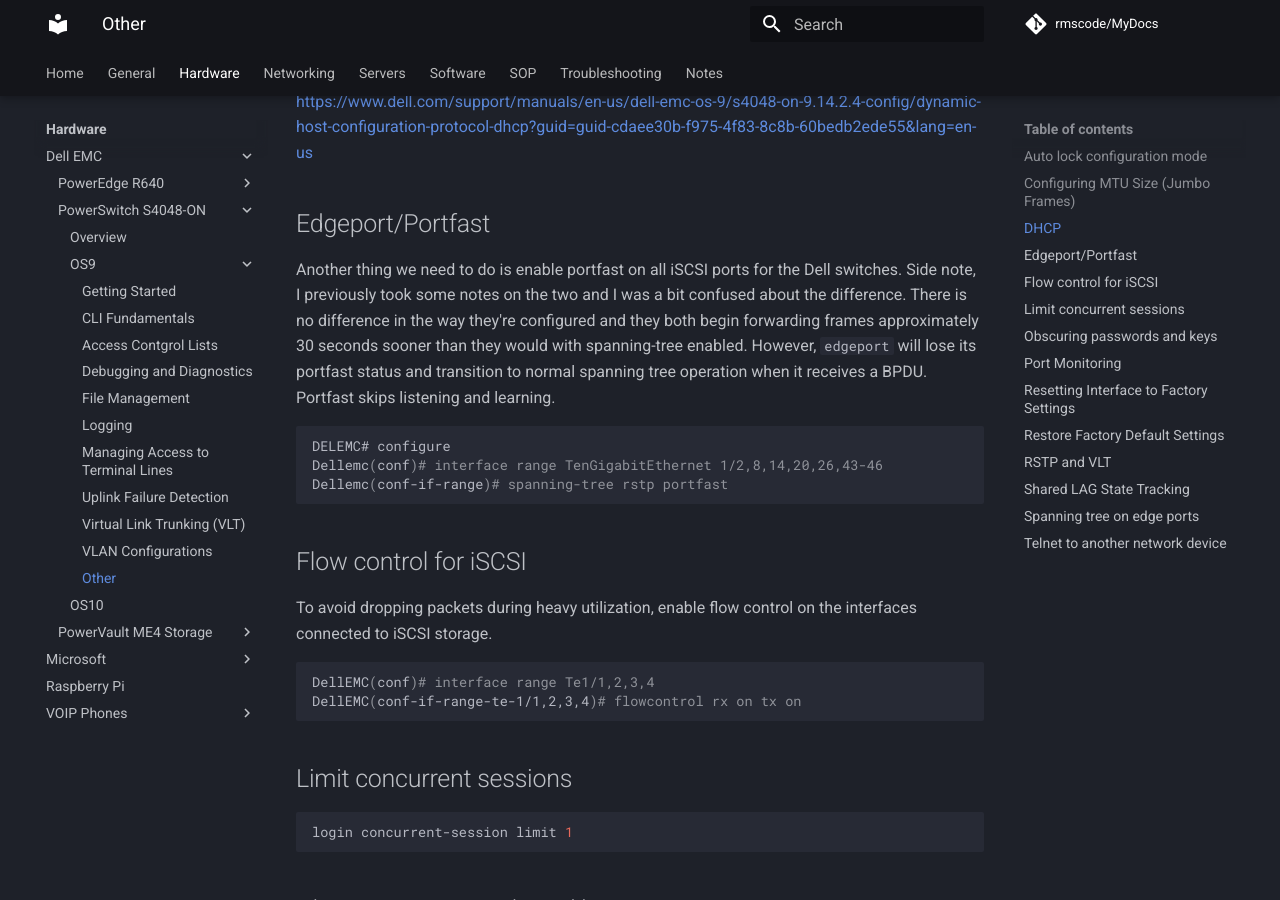
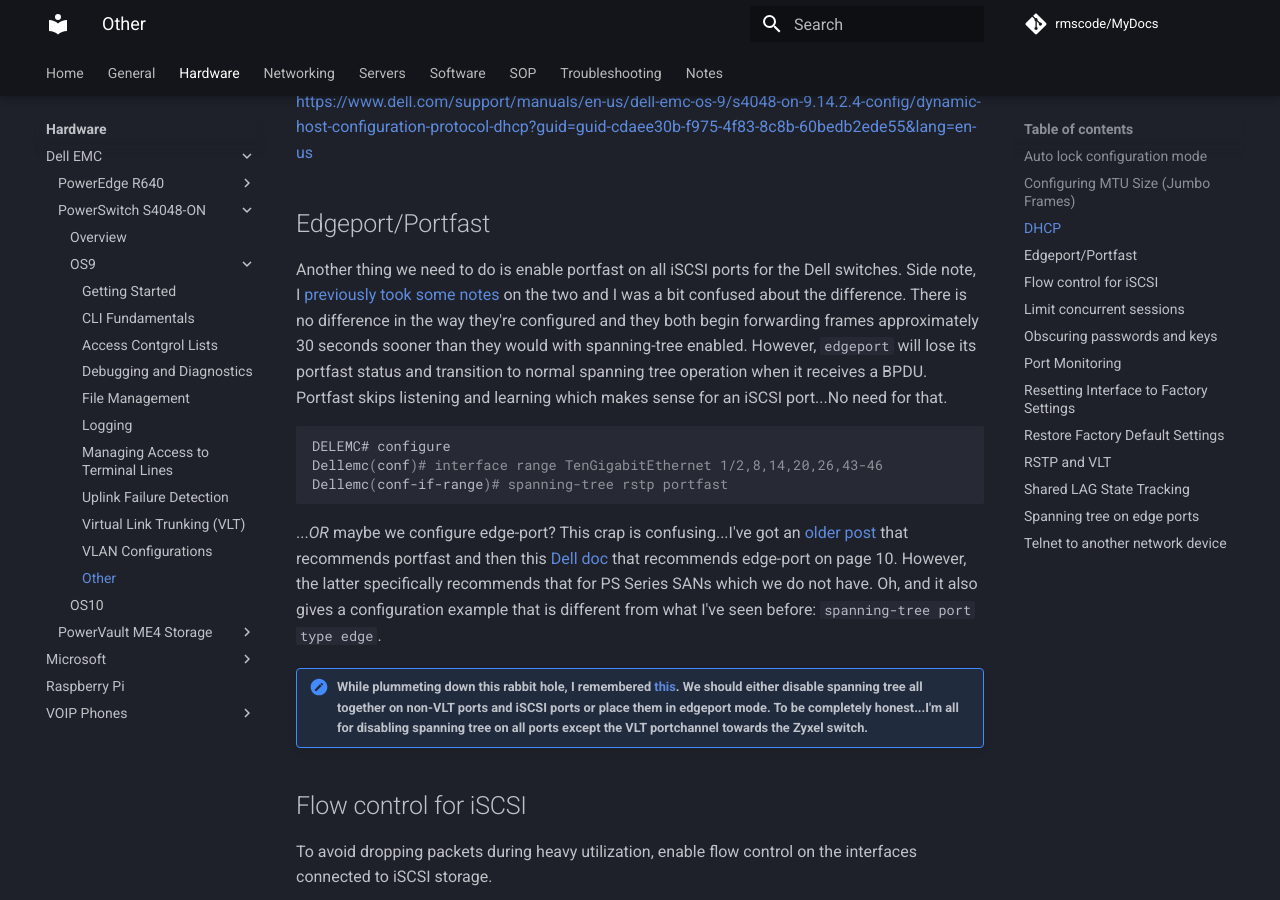
Before and after one commit to rmscode/binary-garden, an MkDocs documentation site: the page built from docs/hardware/dell-emc/S4048-ON/os9-other.md, in a window 1280 px wide and 900 px high, scrolled down 2028 px. Built offline with MkDocs 1.6.1 and Material for MkDocs 9.7.7, drawn with Linux system fonts in a browser that asks for light colours; comment, search, counter and statistics services are not loaded.

Commit message:
Update os9-other.md

````diff
--- a/docs/hardware/dell-emc/S4048-ON/os9-other.md
+++ b/docs/hardware/dell-emc/S4048-ON/os9-other.md
@@ -75,13 +75,17 @@
 
 ## Edgeport/Portfast
 
-Another thing we need to do is enable portfast on all iSCSI ports for the Dell switches. Side note, I previously took some notes on the two and I was a bit confused about the difference. There is no difference in the way they're configured and they both begin forwarding frames approximately 30 seconds sooner than they would with spanning-tree enabled. However, `edgeport` will lose its portfast status and transition to normal spanning tree operation when it receives a BPDU. Portfast skips listening and learning.
+Another thing we need to do is enable portfast on all iSCSI ports for the Dell switches. Side note, I [previously took some notes](../notes/2024.md#m-03252024) on the two and I was a bit confused about the difference. There is no difference in the way they're configured and they both begin forwarding frames approximately 30 seconds sooner than they would with spanning-tree enabled. However, `edgeport` will lose its portfast status and transition to normal spanning tree operation when it receives a BPDU. Portfast skips listening and learning which makes sense for an iSCSI port...No need for that.
 
 ```shell
 DELEMC# configure
 Dellemc(conf)# interface range TenGigabitEthernet 1/2,8,14,20,26,43-46
 Dellemc(conf-if-range)# spanning-tree rstp portfast
 ```
+
+...*OR* maybe we configure edge-port? This crap is confusing...I've got an [older post](https://www.dell.com/community/en/conversations/networking-general/best-to-disable-spanning-tree-on-iscsi-ports/647f2336f4ccf8a8de725c72) that recommends portfast and then this [Dell doc](https://downloads.dell.com/solutions/storage-solution-resources/PS-Series-Dell-EMC-Networking-S4048-ON-SCG-2018-(SCG1026).pdf) that recommends edge-port on page 10. However, the latter specifically recommends that for PS Series SANs which we do not have. Oh, and it also gives a configuration example that is different from what I've seen before: `spanning-tree port type edge`.
+
+!!! note "While plummeting down this rabbit hole, I remembered [this](../hardware/dell-emc/S4048-ON/os9-other.md#rstp-and-vlt). We should either disable spanning tree all together on non-VLT ports and iSCSI ports or place them in edgeport mode. To be completely honest...I'm all for disabling spanning tree on all ports except the VLT portchannel towards the Zyxel switch."
 
 ## Flow control for iSCSI
 
````
